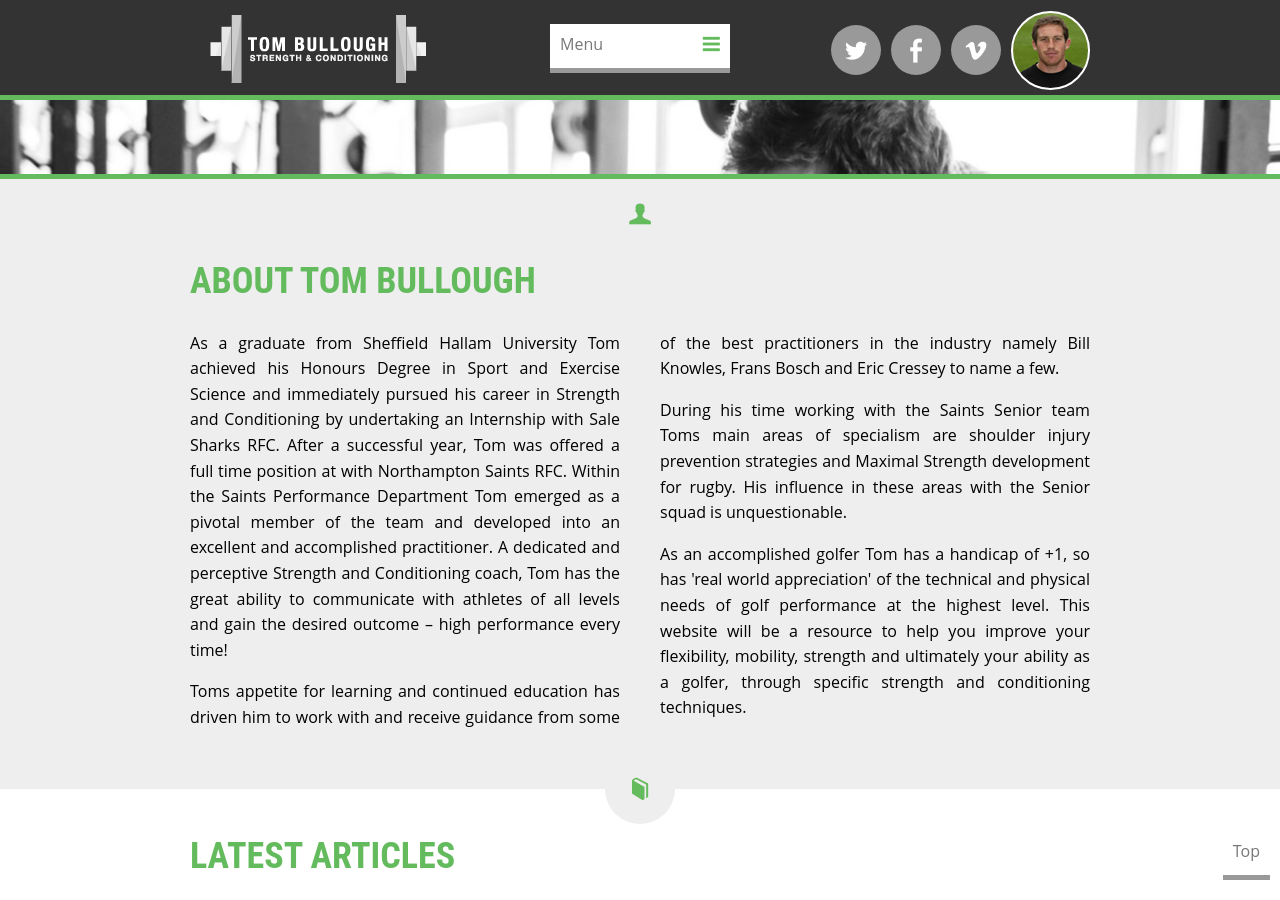
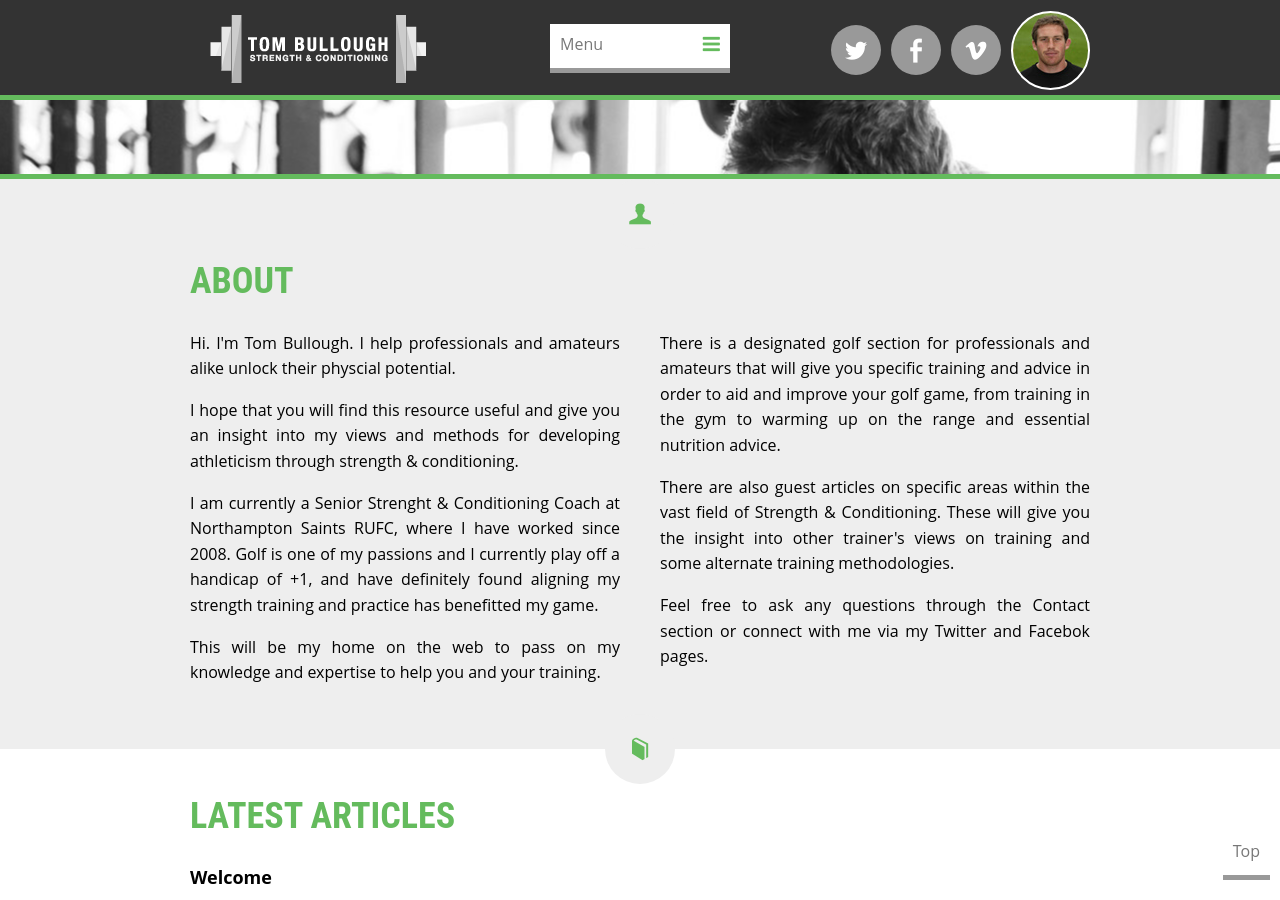
Before and after one commit to tbullough/tbullough.github.io, a Jekyll site: the page built from index.html, in a window 1280 px wide and 900 px high, scrolled down 296 px. Built offline with Jekyll 4.4.1, drawn with Linux system fonts in a browser that asks for light colours; Markdown is read by kramdown in place of the engine named in the settings.

Commit message:
Update about.yml
Mikes update

```diff
--- a/_data/about.yml
+++ b/_data/about.yml
@@ -1,5 +1,8 @@
-- title: About Tom Bullough
-  paragraph: As a graduate from Sheffield Hallam University Tom achieved his Honours Degree in Sport and Exercise Science and immediately pursued his career in Strength and Conditioning by undertaking an Internship with Sale Sharks RFC. After a successful year, Tom was offered a full time position at with Northampton Saints RFC. Within the Saints Performance Department Tom emerged as a pivotal member of the team and developed into an excellent and accomplished practitioner. A dedicated and perceptive Strength and Conditioning coach, Tom has the great ability to communicate with athletes of all levels and gain the desired outcome – high performance every time!
-- paragraph: Toms appetite for learning and continued education has driven him to work with and receive guidance from some of the best practitioners in the industry namely Bill Knowles, Frans Bosch and Eric Cressey to name a few.
-- paragraph: During his time working with the Saints Senior team Toms main areas of specialism are shoulder injury prevention strategies and Maximal Strength development for rugby. His influence in these areas with the Senior squad is unquestionable.
-- paragraph: As an accomplished golfer Tom has a handicap of +1, so has 'real world appreciation' of the technical and physical needs of golf performance at the highest level. This website will be a resource to help you improve your flexibility, mobility, strength and ultimately your ability as a golfer, through specific strength and conditioning techniques.
+- title: About
+  paragraph: Hi. I'm Tom Bullough. I help professionals and amateurs alike unlock their physcial potential.
+- paragraph: I hope that you will find this resource useful and give you an insight into my views and methods for developing athleticism through strength & conditioning.
+- paragraph: I am currently a Senior Strenght & Conditioning Coach at Northampton Saints RUFC, where I have worked since 2008. Golf is one of my passions and I currently play off a handicap of +1, and have definitely found aligning my strength training and practice has benefitted my game.
+- paragraph: This will be my home on the web to pass on my knowledge and expertise to help you and your training.
+- paragraph: There is a designated golf section for professionals and amateurs that will give you specific training and advice in order to aid and improve your golf game, from training in the gym to warming up on the range and essential nutrition advice.
+- paragraph: There are also guest articles on specific areas within the vast field of Strength & Conditioning. These will give you the insight into other trainer's views on training and some alternate training methodologies.
+- paragraph: Feel free to ask any questions through the Contact section or connect with me via my Twitter and Facebok pages.
```
